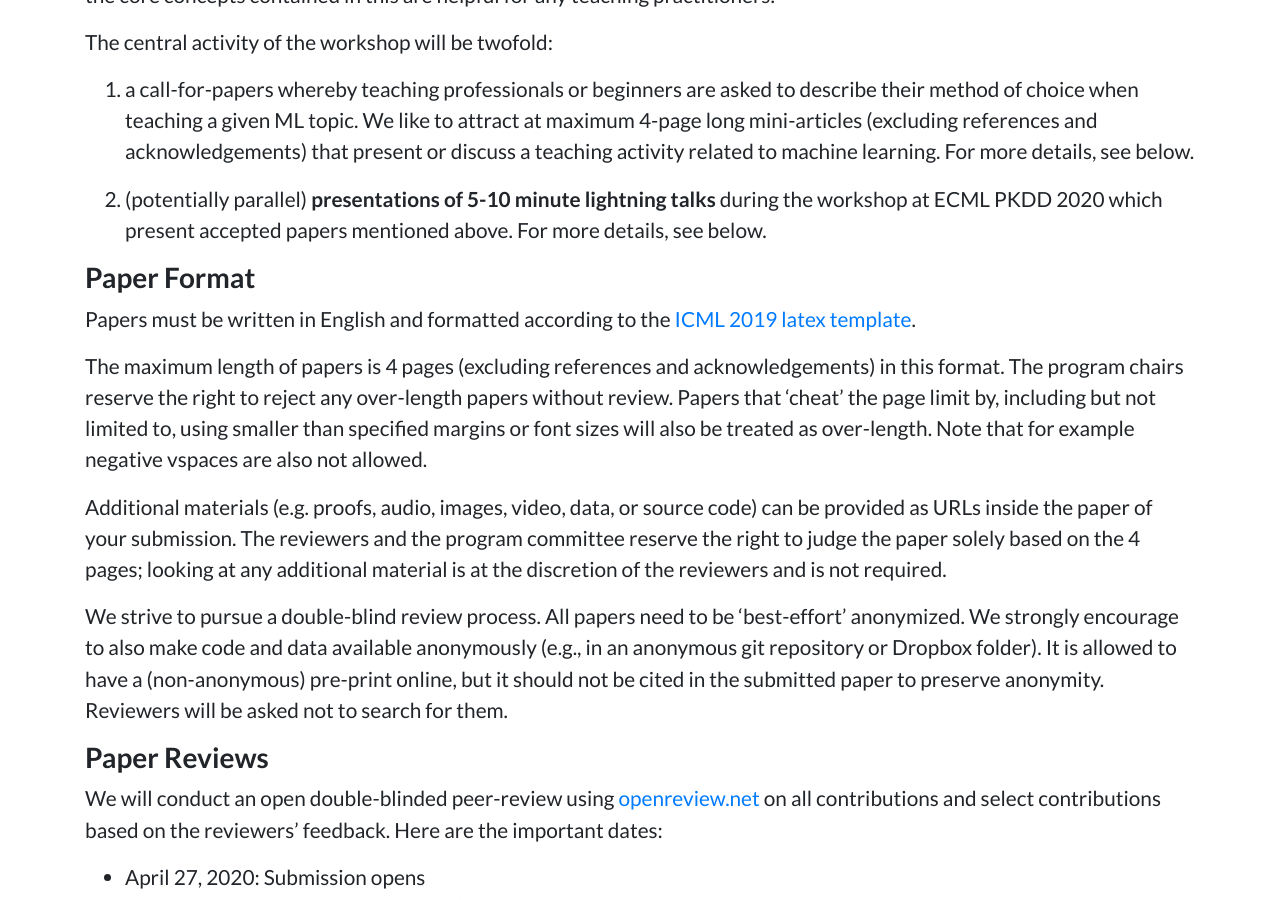
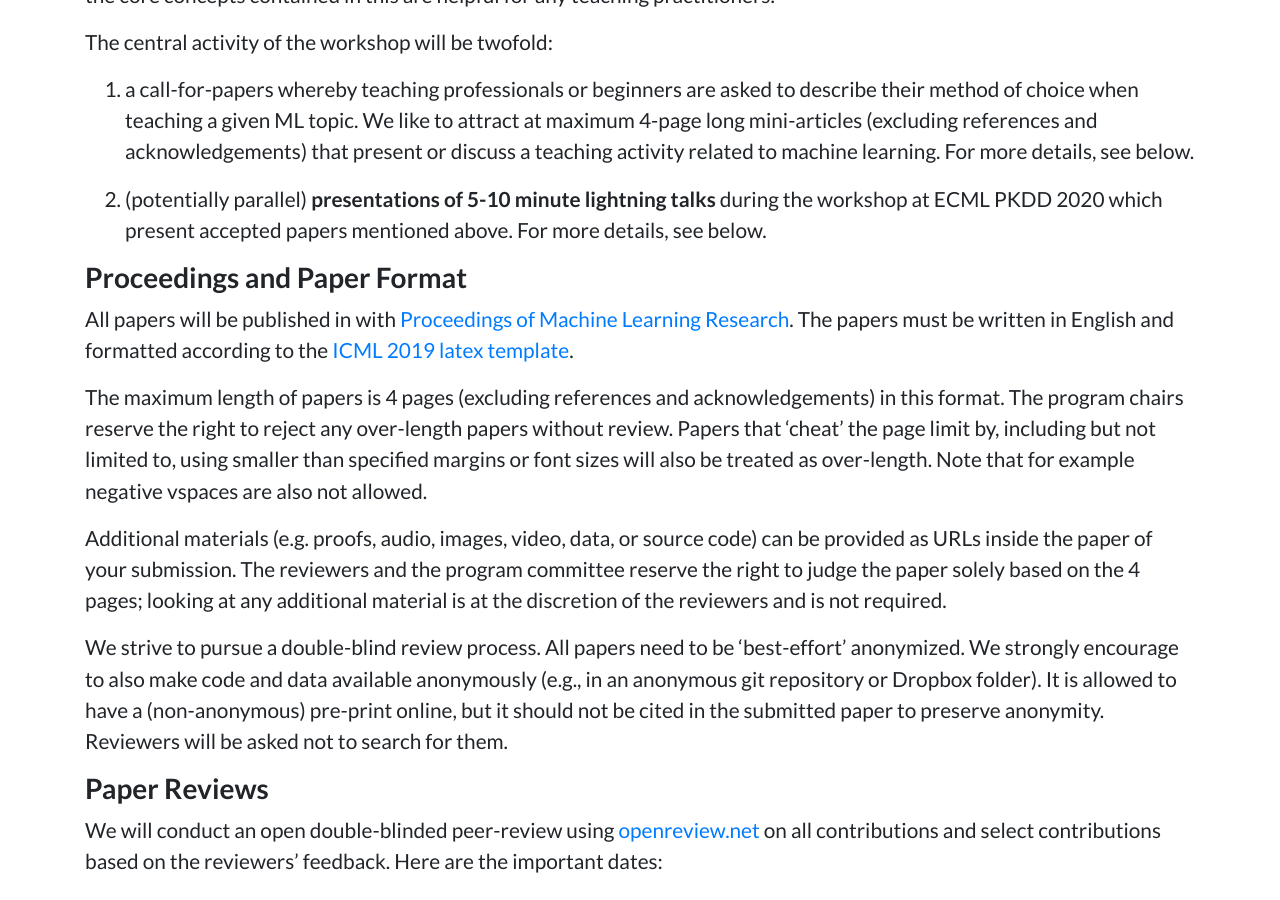
Before and after one commit to teaching-ml/2020, a Jekyll site: the page built from index.md, in a window 1280 px wide and 900 px high, scrolled down 1537 px. Built offline with Jekyll 4.4.1, drawn with Linux system fonts in a browser that asks for light colours.

Commit message:
#8 added hint to pmlr

```diff
--- a/index.md
+++ b/index.md
@@ -27,9 +27,10 @@ The central activity of the workshop will be twofold:
 
 2. (potentially parallel) **presentations of 5-10 minute lightning talks** during the workshop at ECML PKDD 2020 which present accepted papers mentioned above. For more details, see below.
 
-### Paper Format
+### Proceedings and Paper Format
 
-Papers must be written in English and formatted according to the [ICML 2019 latex template](https://www.overleaf.com/latex/templates/icml-2019-submission-template/vkqjjvzjvhdc).
+All papers will be published in with [Proceedings of Machine Learning Research](http://proceedings.mlr.press/).
+The papers must be written in English and formatted according to the [ICML 2019 latex template](https://www.overleaf.com/latex/templates/icml-2019-submission-template/vkqjjvzjvhdc).
 
 The maximum length of papers is 4 pages (excluding references and acknowledgements) in this format. The program chairs reserve the right to reject any over-length papers without review. Papers that ‘cheat’ the page limit by, including but not limited to, using smaller than specified margins or font sizes will also be treated as over-length. Note that for example negative vspaces are also not allowed.
 
```
